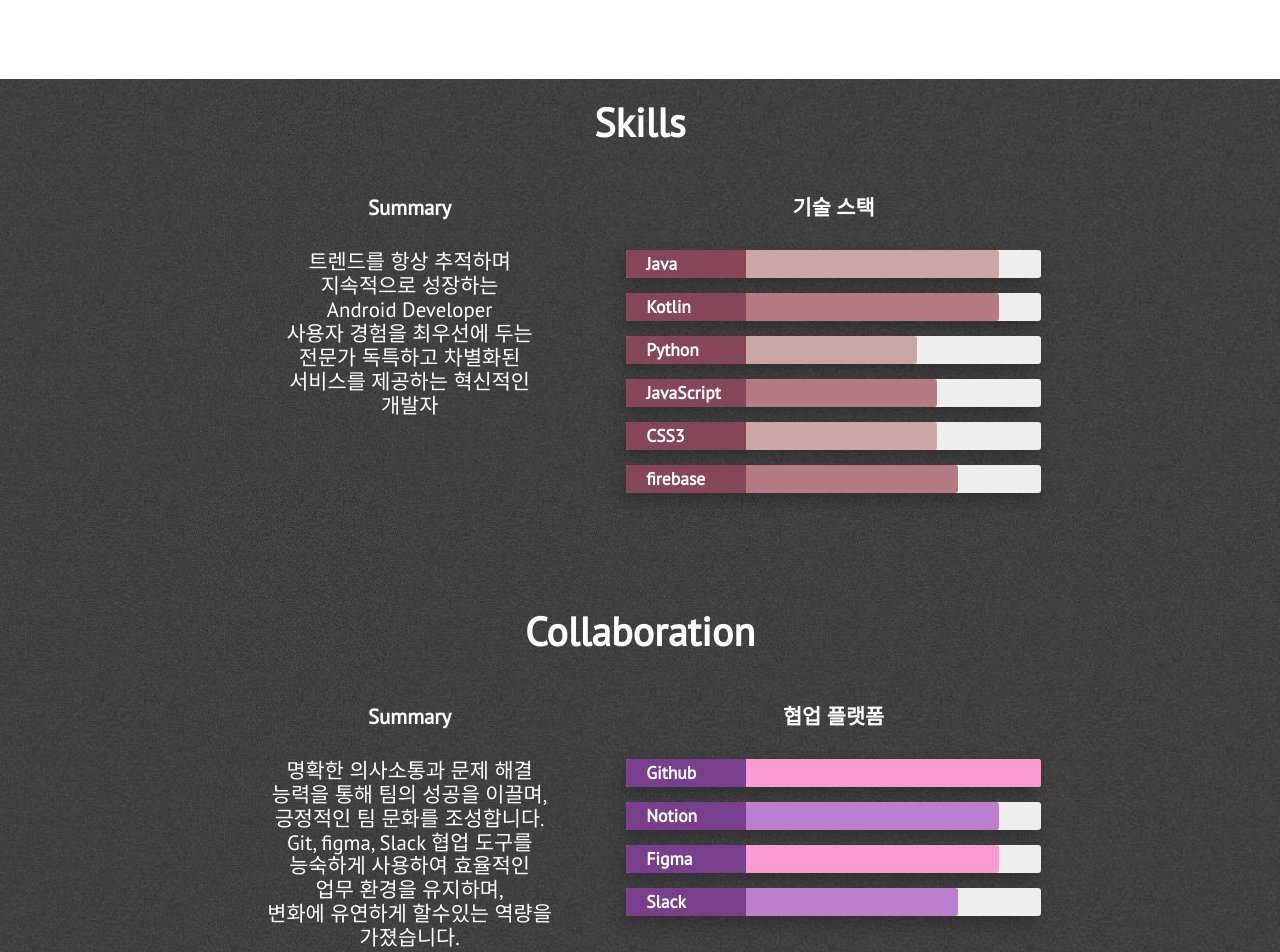
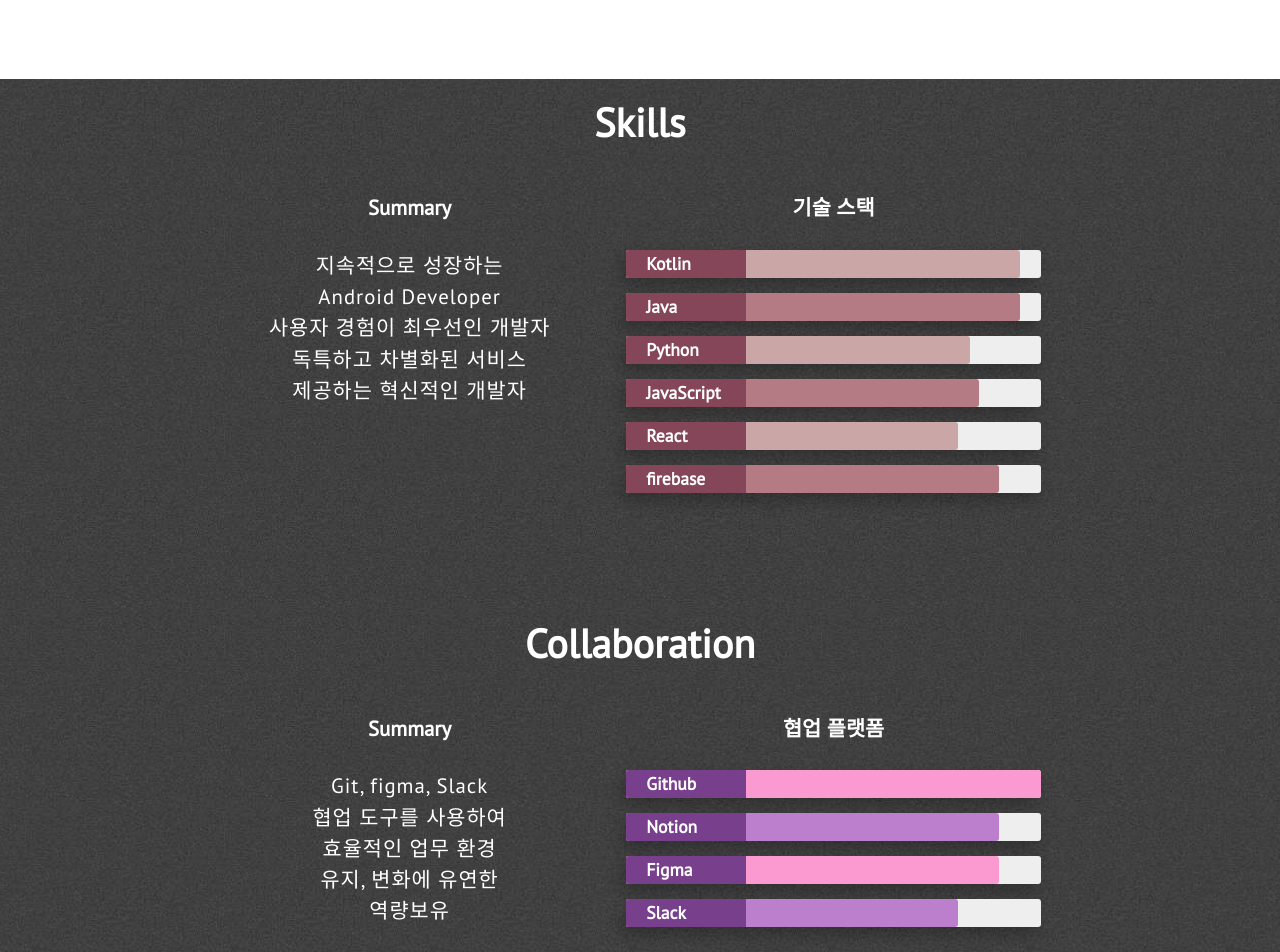
Before and after one commit to EJ-pro/EJ-pro.github.io, a Jekyll site: the page built from index.html, in a window 1280 px wide. Shown: the part 1899-2851 px from the top of the page. Built offline with Jekyll 4.4.1, drawn with Linux system fonts in a browser that asks for light colours; nearby versions of some CDN libraries; some of the changed text lies outside the part shown.

Commit message:
skills 행간 자간 수정

```diff
--- a/_includes/skills.html
+++ b/_includes/skills.html
@@ -7,42 +7,43 @@
             <div class="skills-grid">
                 <div class="what-i-do">
                     <h3 class="center-align skills-subsection">Summary</h3>
-                    <p class="paragraph-text center-align">
-                        트렌드를 항상 추적하며<br>지속적으로 성장하는<br>Android Developer<br>사용자 경험을 최우선에 두는<br>전문가 독특하고 차별화된<br>서비스를
-                        제공하는 혁신적인<br>개발자
+                    <p class="paragraph-text center-align" style="letter-spacing: 1px; line-height: 1.5;">
+                        지속적으로 성장하는<br>Android Developer<br>사용자 경험이 최우선인 개발자<br>독특하고 차별화된 서비스<br>
+                        제공하는 혁신적인 개발자
                 </div>
                 <div class="technical-skills">
                     <h3 class="center-align skills-subsection">기술 스택</h3>
                     <div class="progress-bars">
-                        <div class="skillbar clearfix " data-percent="90%">
 
-                            <div class="skillbar-title" style="background: #944E63;"><span>Java</span></div>
+                        <div class="skillbar clearfix " data-percent="95%">
+                            <div class="skillbar-title" style="background: #944E63;"><span>Kotlin</span></div>
                             <div class="skillbar-bar" style="background: #CAA6A6;"></div>
                         </div> <!-- End Skill Bar -->
 
-                        <div class="skillbar clearfix " data-percent="90%">
-                            <div class="skillbar-title" style="background: #944E63;"><span>Kotlin</span></div>
+                        <div class="skillbar clearfix " data-percent="95%">
+
+                            <div class="skillbar-title" style="background: #944E63;"><span>Java</span></div>
                             <div class="skillbar-bar" style="background: #B47B84;"></div>
                         </div> <!-- End Skill Bar -->
 
 
-                        <div class="skillbar clearfix " data-percent="70%">
+                        <div class="skillbar clearfix " data-percent="83%">
                             <div class="skillbar-title" style="background: #944E63"><span>Python</span></div>
                             <div class="skillbar-bar" style="background: #CAA6A6;"></div>
                         </div> <!-- End Skill Bar -->
 
-                        <div class="skillbar clearfix " data-percent="75%">
+                        <div class="skillbar clearfix " data-percent="85%">
                             <div class="skillbar-title" style="background: #944E63;"><span>JavaScript</span></div>
                             <div class="skillbar-bar" style="background: #B47B84;"></div>
                         </div> <!-- End Skill Bar -->
 
-                        <div class="skillbar clearfix " data-percent="75%">
-                            <div class="skillbar-title" style="background: #944E63;"><span>CSS3</span></div>
+                        <div class="skillbar clearfix " data-percent="80%">
+                            <div class="skillbar-title" style="background: #944E63;"><span>React</span></div>
                             <div class="skillbar-bar" style="background: #CAA6A6;"></div>
                         </div> <!-- End Skill Bar -->
 
 
-                        <div class="skillbar clearfix " data-percent="80%">
+                        <div class="skillbar clearfix " data-percent="90%">
                             <div class="skillbar-title" style="background: #944E63"><span>firebase</span></div>
                             <div class="skillbar-bar" style="background: #B47B84"></div>
                         </div> <!-- End Skill Bar -->
@@ -58,8 +59,8 @@
             <div class="skills-grid">
                 <div class="what-i-do">
                     <h3 class="center-align skills-subsection">Summary</h3>
-                    <p class="paragraph-text center-align">
-                        명확한 의사소통과 문제 해결<br>능력을 통해 팀의 성공을 이끌며,<br>긍정적인 팀 문화를 조성합니다.<br>Git, figma, Slack 협업 도구를<br>능숙하게 사용하여 효율적인<br> 업무 환경을 유지하며, <br>변화에 유연하게 할수있는 역량을 가졌습니다.
+                    <p class="paragraph-text center-align" style="letter-spacing: 1px; line-height: 1.5;">
+                        Git, figma, Slack<br>협업 도구를 사용하여<br>효율적인 업무 환경<br>유지, 변화에 유연한<br>역량보유
                     </p>
                 </div>
                 <div class="technical-skills">
--- a/assets/css/card.css
+++ b/assets/css/card.css
@@ -66,6 +66,7 @@
 
 /* card article */
 .card__article a {
+	font-size: 20px;
 	text-decoration: none;
 	color: #444;
 	transition: all 0.5s ease;
--- a/assets/js/projects.js
+++ b/assets/js/projects.js
@@ -61,7 +61,7 @@
             title: '📖 Spec Test Solution',
             demo: '',
             technologies: ['Android', 'Java'],
-            description: "",
+            description: "기사시험 준비를 위한 애플리케이션",
             categories: ['android']
         },
         {
@@ -70,7 +70,7 @@
             title: '2024 글로벌 스타트업스쿨',
             demo: '',
             technologies: ['팀장', 'Android'],
-            description: "",
+            description: "말레이시아 학생들과 말레이시아에서 경진대회 진행",
             categories: ['contest']
         },
         {
@@ -79,7 +79,7 @@
             title: '2024 PEN CREATER 시제품 경진대회',
             demo: '',
             technologies: ['팀장', 'Android'],
-            description: "",
+            description: "대전 0시 축제의 팝업스토어를 위해 0시축제 안내 애플리케이션 제작 및 포토 카드 판매",
             categories: ['contest']
         },
         {
@@ -88,7 +88,7 @@
             title: '2024 한국콘텐츠학회 캡스톤디자인 논문 경진대회',
             demo: '',
             technologies: ['팀장', 'Android'],
-            description: "",
+            description: "Collobo 앱의 논문을 작성하여 경진대회 참여",
             categories: ['contest']
         },
         {
@@ -97,7 +97,7 @@
             title: '제 7회 대전 스타트업 스쿨',
             demo: '',
             technologies: ['팀장', 'PM', '발표'],
-            description: "",
+            description: "Smart Pot 개발을 하며 창업관련으로 참여",
             categories: ['contest']
         },
         {
@@ -106,7 +106,7 @@
             title: '2023 산학협력 성과확산 FESTA',
             demo: '',
             technologies: ['팀장', '발표'],
-            description: "",
+            description: "Smart Pot 캡스톤 경진대회 참여",
             categories: ['contest']
         },
         {
@@ -115,7 +115,7 @@
             title: '2023 SW융합클러스터 2.0 디지털콘텐츠 DX 해커톤',
             demo: '',
             technologies: ['팀원', 'Android'],
-            description: "",
+            description: "바뷰 웹어플리케이션 개발을하여 해커톤참여 & 애플리케이션 제작",
             categories: ['contest']
         },
         {
@@ -124,7 +124,7 @@
             title: '2023 TikTok 대학생 AR필터 메이커톤',
             demo: '',
             technologies: ['팀원', 'Android'],
-            description: "",
+            description: "틱톡 AR필터 제작 및 배포 현재 상위 1% 크리에이터",
             categories: ['contest']
         },
         {
@@ -133,7 +133,7 @@
             title: '2023 SW 테스트 경진대회',
             demo: '',
             technologies: ['팀장', 'Android'],
-            description: "",
+            description: "출시 준비중인 애플리케이션의 오류 테스트 충청권 대표로 참여",
             categories: ['contest']
         },
     ]
@@ -168,7 +168,7 @@
                     <article class="card__article">
                         <h2><a href="${project.link}">${project.title}</a></h2>
 
-                        <p class="paragraph-text-normal" style = "color : #111111">${project.description} ${project.demo ? `<a href="${project.demo}">Link</a>` : ''}</p>
+                        <p class="paragraph-text-normal" style = "color : #111111l; font-size: 15px;">${project.description} ${project.demo ? `<a href="${project.demo}">Link</a>` : ''}</p>
                     </article>
 
 
```
